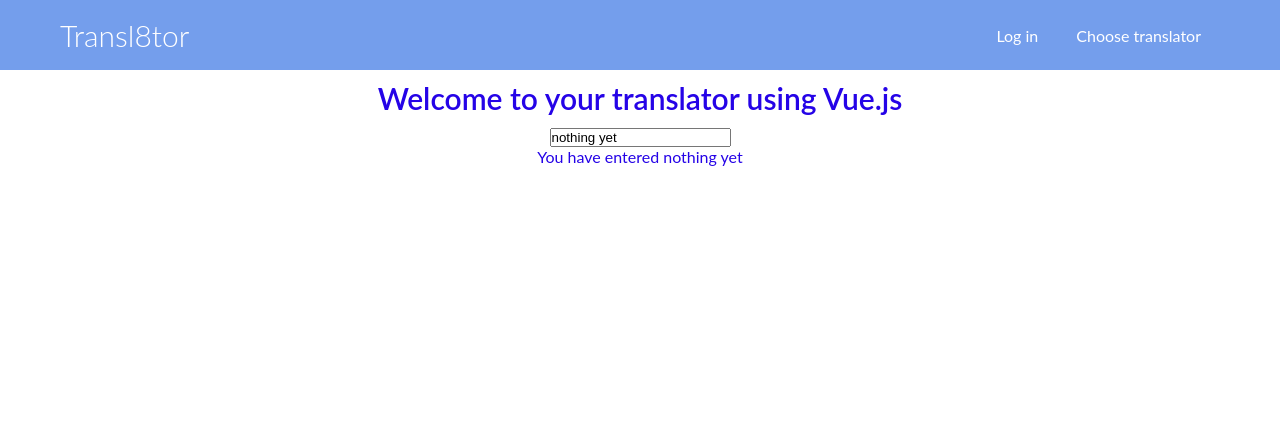
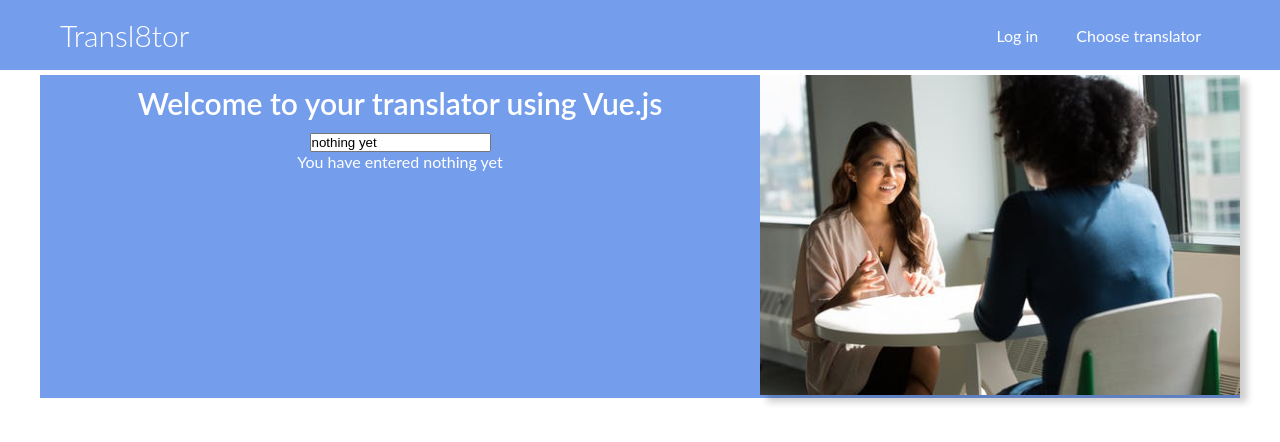
Before and after one commit to kimnewzealand/vue-hello-world, a Vue app: page / in a window 1280 px wide. Shown: the top 442 px of the page. Built offline with nearby package versions, Linux system fonts and the light colour scheme.

Commit message:
Add showcase with grid and image

```diff
--- a/public/styles.css
+++ b/public/styles.css
@@ -104,3 +104,32 @@ li {
   color: #0a0a0a;
   border-bottom: 3px solid #0a0a0a;
 }
+
+/* Adds margin below the text */
+.showcase p {
+  margin-bottom: 30px;
+}
+
+/* Adds a shadow below the image */
+.showcase img {
+  box-shadow: 7px 7px 7px rgba(0, 0, 0, 0.2);
+}
+
+/* Adds some padding on the form content */
+.showcase-form {
+  padding-left: 7px;
+}
+
+.grid {
+  overflow: visible;
+  display: grid;
+  grid-template-columns: 60% 40%;
+}
+
+.grid-item-1,
+.grid-item-2 {
+  position: relative;
+  top: 5px;
+  background-color: rgb(116, 158, 236);
+  color: white
+}
--- a/src/components/TranslateForm.vue
+++ b/src/components/TranslateForm.vue
@@ -1,6 +1,9 @@
 <template>
-
-<div>
+<section class="showcase">
+        <div class="container">
+            <div class="grid">
+              <div class="grid-item-1">
+                <div class="showcase-text">
                     <h1>
                       <label  :for="id" class="font-bold block">
                             Welcome to your translator using Vue.js
@@ -19,6 +22,16 @@
                 <div>
                   <label for="translate-form">You have entered {{input_text}}</label>
                 </div>
+                 </div>
+                <div class="grid-item-2">
+                  <div class="image">
+                    <img src="../assets/talk2.jpeg" alt="">
+                  </div>
+                </div>
+
+           </div>
+        </div>
+</section>
 </template>
 <script>
     export default {
```
Also changed, not shown: .eslintrc.js, src/assets/talk2.jpeg (added), 1 other file (tests, documents, lock files or other folders). Lines whose indentation alone changed are shown as unchanged.
